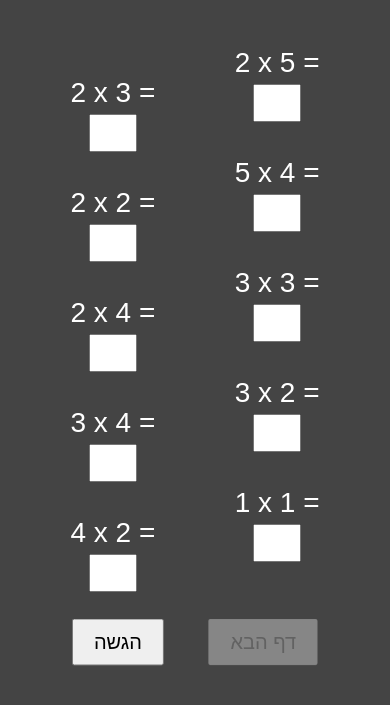
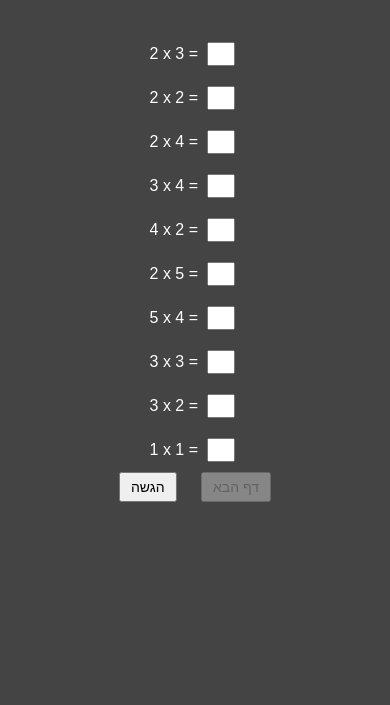
Before and after one commit to tallseagull/TechAssist, a plain HTML site: page MathPractice/index.html in a window 390 px wide. Shown: the part 83-788 px from the top of the page. Drawn offline with Linux system fonts and the light colour scheme.

Commit message:
Responsive for small screen in multiplication table app

```diff
--- a/MathPractice/style.css
+++ b/MathPractice/style.css
@@ -72,6 +72,36 @@ button {
     background-color: green;
     color: white;
     padding: 0 5px;
+}
+
+@media only screen and (max-width: 768px) {
+    form {
+        margin: 0 10px;
+    }
+
+    #questions {
+        width: 90%;
+        margin: 10px auto;
+        column-count: 1; /* Display questions in two columns */
+        font-size: 16px; /* Increase font size */
+    }
+
+    .qfield {
+        margin: 10px auto;
+    }
+
+    input[type="text"] {
+        width: 20px;
+        text-align: center;
+        margin: 5px;
+        font-size: 16px;
+    }
+
+    button {
+        font-size: 14px;
+        padding: 5px 10px;
+        margin: 10px;
+    }
 }
 
 /* Fireworks */
```
